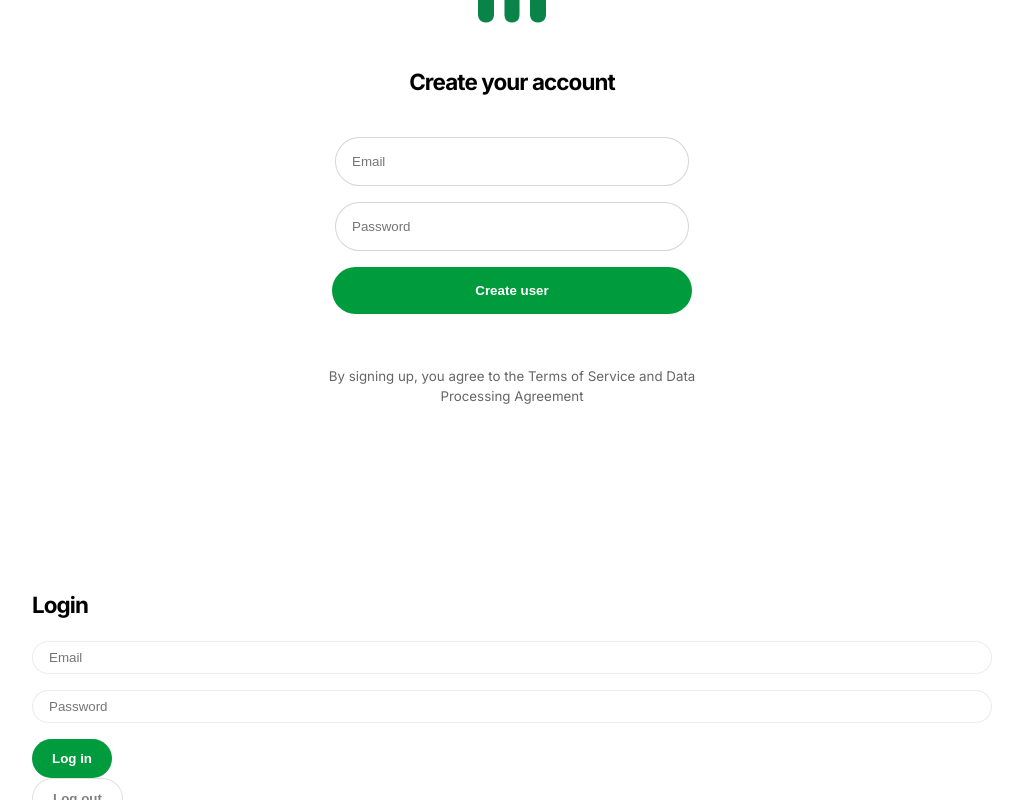
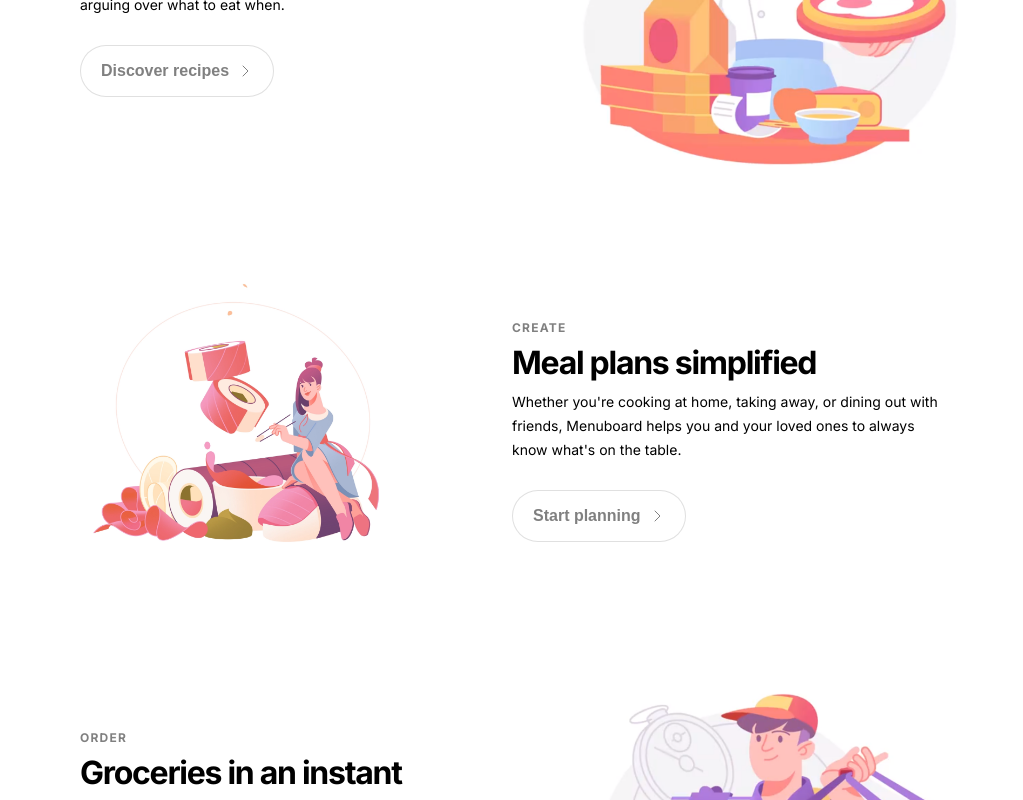
Before and after one commit to jamesrotanson/menuboard, a React (Create React App) app: page / in a window 1280 px wide. Shown: the part 1280-2080 px from the top of the page, without its empty margins (128-1151 px from the left). Built offline with nearby package versions, Linux system fonts and the light colour scheme.

Commit message:
Login and register page refactored, basic auth using Firebase works

```diff
--- a/src/components/LoginForm.js
+++ /dev/null
@@ -1,104 +0,0 @@
-import { useState } from "react";
-import {createUserWithEmailAndPassword, signInWithEmailAndPassword, onAuthStateChanged, signOut} from 'firebase/auth'
-import Button from "./Button";
-import {auth} from '../firebase-config';
-
-const LoginForm = () => {
-
-    const [registerEmail, setRegisterEmail] = useState("");
-    const [registerPassword, setRegisterPassword] = useState("");
-    const [registerError, setRegisterError] = useState(false);
-
-    const [loginEmail, setLoginEmail] = useState("");
-    const [loginPassword, setLoginPassword] = useState("");
-    const [loginError, setLoginError] = useState(false)
-
-    // Somehow this does not work - to show the logged in email.
-    // const [user, setUser] = useState({});
-    // onAuthStateChanged(auth, (currentUser) => {
-    //     setUser(currentUser)
-    // })
-
-    const register = async () => {
-        try {
-            const user = await createUserWithEmailAndPassword(auth, registerEmail, registerPassword)
-            console.log(user)
-            console.log("Successfully created an account!")
-        }
-        catch(error){
-            setRegisterError(true);
-            console.log(error.message);
-        }
-    }
-
-    const login = async () => {
-        try {
-            const user = await signInWithEmailAndPassword(auth, loginEmail, loginPassword)
-            console.log(user)
-            console.log("Successfully logged in!")
-        }
-        catch(error){
-            setLoginError(true);
-            console.log(error.message);
-        }
-
-    }
-
-    const logout = async () => {
-        await signOut(auth);
-    }
-
-  return (
-    <div>
-        <div className="Auth-container">
-            <img src={require("../images/small-logo.png")} className="Logo-big" alt="Logo"/>
-            <br></br>
-            <h3>Create your account</h3>
-            <br></br>
-            <form>
-                <input
-                    type="email"
-                    placeholder="Email"
-                    className="Form-input"
-                    onChange={(event) => {setRegisterEmail(event.target.value)}}
-                />
-                <input
-                    type="password"
-                    placeholder="Password"
-                    className="Form-input"
-                    onChange={(event) => {setRegisterPassword(event.target.value)}}
-                />
-                <Button name="Create user" appearance="primary" onClick={register}/>
-                {registerError && <span class="Input-error">Password must be more than 6 characters</span>}
-                <br></br>
-                <small>By signing up, you agree to the <a>Terms of Service</a> and <a>Data Processing Agreement</a></small>
-            </form>
-        </div>
-
-
-        <h3>Login</h3>
-        <form className="Form">
-            <input
-                type="email"
-                placeholder="Email"
-                className="Form-input"
-                onChange={(event) => {setLoginEmail(event.target.value)}}
-            />
-            <input
-                type="password"
-                placeholder="Password"
-                className="Form-input"
-                onChange={(event) => {setLoginPassword(event.target.value)}}
-            />
-            <Button name="Log in" appearance="primary" onClick={login}/>
-            {loginError && <span className="Input-error">Wrong email or password. Try again.</span>}
-        </form>
-
-        {/* {user?.email} */}
-        <Button name="Log out" appearance="default" onClick={logout}/>
-
-    </div>
-  );
-}
-
-export default LoginForm
--- a/src/routes/Home.js
+++ b/src/routes/Home.js
@@ -3,7 +3,6 @@ import '../App.css';
 import { CaretRight} from 'phosphor-react';
 import { useNavigate} from 'react-router-dom';
 import Button from '../components/Button';
-import LoginForm from '../components/LoginForm';
 
 const Home = () => {
 
@@ -57,29 +56,31 @@ const Home = () => {
     });
   };
 
+  const navigateToRegister = () => {
+    navigate('/register');
+  }
+
 
   return (
     <div className='Page-container'>
       <div className="Page-small">
         <div className='Section-hero'>
           <div className="Page-cover-container-hero">
-            <img src={require("../images/3d-food.png")}/>
+            <img src={require("../images/3d-food.png")} alt="illustration"/>
           </div>
           <div className='Section-hero-content'>
             <h5>Introducing</h5>
             <br></br>
-            <img src={require("../images/menuboard_logo-full.png")} className="Logo-full"/>
+            <img src={require("../images/menuboard_logo-full.png")} className="Logo-full" alt="illustration"/>
             <br></br>
             <h1>Organise all your meals in one place</h1>
             <h2>Menuboard helps you and your loved ones plan, organise, and manage your meals in a quick and easy way </h2>
             <div className='Button-group'>
-              <Button name="Try free" appearance="primary" onClick={navigateToAppHome} iconAfter={<CaretRight/>}/>
+              <Button name="Sign up for free" appearance="primary" onClick={navigateToRegister} iconAfter={<CaretRight/>}/>
               <Button name="Learn more" appearance="default" onClick={navigateToAppHome} iconAfter={<CaretRight/>}/>
             </div>
           </div>
         </div>
-
-        <LoginForm/>
 
         <div className="Section">
           <div className='Section-content-text'>
@@ -90,14 +91,14 @@ const Home = () => {
             <Button name="Discover recipes" appearance="default" onClick={navigateToRecipes} iconAfter={<CaretRight/>}/>
           </div>
           <div className='Section-content-image'>
-            <img src={require("../images/character-recipes.png")}/>
+            <img src={require("../images/character-recipes.png")} alt="illustration"/>
           </div>
         </div>
 
 
         <div className='Section'>
           <div className='Section-content-image'>
-            <img src={require("../images/character-sushi.png")}/>
+            <img src={require("../images/character-sushi.png")} alt="illustration"/>
           </div>
           <div className='Section-content-text'>
             <h5>Create</h5>
@@ -117,13 +118,13 @@ const Home = () => {
             <Button name="Create list" appearance="default" onClick={navigateToGroceries} iconAfter={<CaretRight/>}/>
           </div>
           <div className='Section-content-image'>
-            <img src={require("../images/character-grocery.png")}/>
+            <img src={require("../images/character-grocery.png")} alt="illustration"/>
           </div>
         </div>
 
         <div className='Section'>
           <div className='Section-content-image'>
-            <img src={require("../images/character-insights.png")}/>
+            <img src={require("../images/character-insights.png")} alt="illustration"/>
           </div>
           <div className='Section-content-text'>
             <h5>Monitor</h5>
@@ -143,7 +144,7 @@ const Home = () => {
             <Button name="Set your preferences" appearance="default" onClick={navigateToPreferences} iconAfter={<CaretRight/>}/>
           </div>
           <div className='Section-content-image'>
-            <img src={require("../images/character-plan.png")}/>
+            <img src={require("../images/character-plan.png")} alt="illustration"/>
           </div>
         </div>
       </div>
--- a/src/routes/Login.js
+++ b/src/routes/Login.js
@@ -1,19 +1,61 @@
 import React, { useState } from 'react'
-import LoginForm from '../components/LoginForm'
 import LoadingPage from './LoadingPage';
+import Button from '../components/Button';
+import {signInWithEmailAndPassword} from 'firebase/auth'
+import {auth} from '../firebase-config';
+import { useNavigate } from 'react-router-dom';
 
 const Login = () => {
 
     const [loading, setLoading] = useState(true)
     setTimeout(() => setLoading(false), 500);
 
+
+    const [loginEmail, setLoginEmail] = useState("");
+    const [loginPassword, setLoginPassword] = useState("");
+    const [loginError, setLoginError] = useState(false)
+
+    const navigate = useNavigate();
+
+    const login = async () => {
+        try {
+            const user = await signInWithEmailAndPassword(auth, loginEmail, loginPassword)
+            console.log(user)
+            console.log("Successfully logged in!")
+            navigate('/app-home');
+        }
+        catch(error){
+            setLoginError(true);
+            console.log(error.message);
+        }
+
+    }
+
     return (
         <div>
         {loading ? <LoadingPage/> :
-            <div className="Page-container">
-                <div className='Page-small'>
-                    <LoginForm/>
-                </div>
+            <div className='Auth-container'>
+                <img src={require("../images/small-logo.png")} className="Logo-big" alt="Logo"/>
+                <br></br>
+                <h3>Log in to Menuboard</h3>
+                <br></br>
+                <form>
+                    <input
+                        type="email"
+                        placeholder="Email"
+                        className="Form-input"
+                        onChange={(event) => {setLoginEmail(event.target.value)}}
+                    />
+                    <input
+                        type="password"
+                        placeholder="Password"
+                        className="Form-input"
+                        onChange={(event) => {setLoginPassword(event.target.value)}}
+                    />
+                    <Button name="Log in" appearance="primary" onClick={login}/>
+                    {loginError && <span className="Input-error">Wrong email or password. Try again.</span>}
+                </form>
+
             </div>
         }
         </div>
--- a/src/routes/Register.js
+++ b/src/routes/Register.js
@@ -3,6 +3,7 @@ import LoadingPage from './LoadingPage';
 import Button from '../components/Button';
 import {createUserWithEmailAndPassword} from 'firebase/auth'
 import {auth} from '../firebase-config';
+import { useNavigate } from 'react-router-dom';
 
 const Register = () => {
     const [loading, setLoading] = useState(true)
@@ -12,12 +13,15 @@ const Register = () => {
     const [registerPassword, setRegisterPassword] = useState("");
     const [registerError, setRegisterError] = useState(false);
 
+    const navigate = useNavigate();
 
     const register = async () => {
         try {
+            navigate('/app-home');
             const user = await createUserWithEmailAndPassword(auth, registerEmail, registerPassword)
             console.log(user)
             console.log("Successfully created an account!")
+
         }
         catch(error){
             setRegisterError(true);
```
Also changed, not shown: src/components/LogoutButton.js (added, +29 -0 lines).
